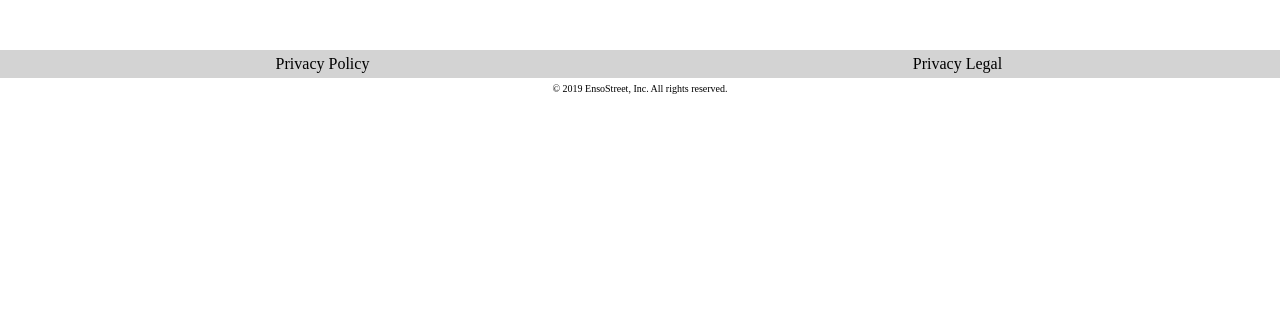
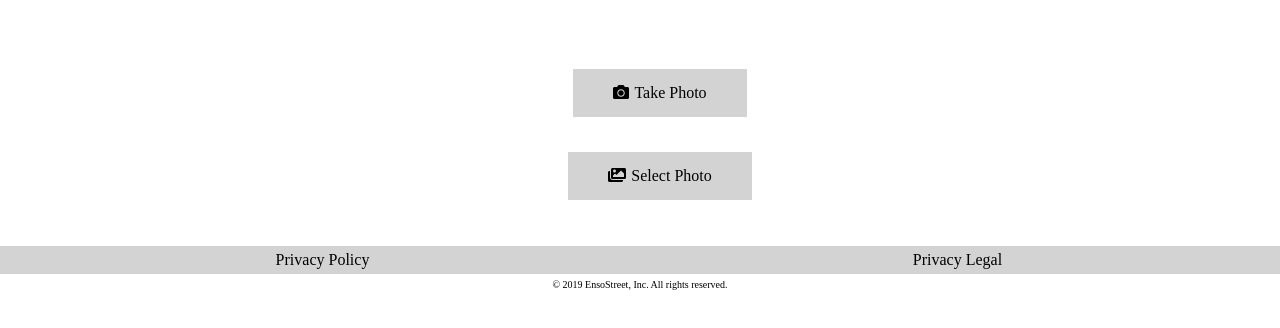
Before and after one commit to liquidMocha/enso-street, a React app: page /post-item/use-my-photo in a window 1280 px wide. Shown: the top 328 px of the page. Built offline with nearby package versions, Linux system fonts and the light colour scheme.

Commit message:
Add page for take picture or select photo

```diff
--- a/src/App.js
+++ b/src/App.js
@@ -14,6 +14,7 @@ import {isUserLoggedIn} from "./UserService";
 import PostItemDetailPage from "./components/postItem/PostItemDetailPage";
 import PriceAndDelivery from "./components/postItem/PriceAndDelivery";
 import Preview from "./components/postItem/Preview";
+import UseMyPhoto from "./components/postItem/UseMyPhoto";
 
 class App extends React.Component {
     render() {
@@ -29,6 +30,7 @@ class App extends React.Component {
                     <Route path="/pick-date" component={DateRangePickerPage}/>
                     <Route path="/add-location" component={AddLocationPage}/>
                     <Route exact path="/post-item" component={PostItemPage}/>
+                    <Route exact path="/post-item/use-my-photo" component={UseMyPhoto}/>
                     <Route exact path="/post-item/details" component={PostItemDetailPage}/>
                     <Route exact path="/post-item/price-and-delivery" component={PriceAndDelivery}/>
                     <Route exact path="/post-item/preview" component={Preview}/>
--- a/src/components/postItem/PostItemPage.js
+++ b/src/components/postItem/PostItemPage.js
@@ -4,9 +4,11 @@ import PostItemTitleBar from "../shared/PostItemTitleBar";
 import {connect} from "react-redux";
 import '../../styles/Button.scss';
 import {FontAwesomeIcon} from "@fortawesome/react-fontawesome";
-import {faCamera} from "@fortawesome/free-solid-svg-icons";
+import {faImage} from "@fortawesome/free-solid-svg-icons";
 import NextButton from "./NextButton";
 import {updatePostedItemImageUrl, updatePostedItemTitle} from "../../redux/postItemActions";
+import InputWithError from "../shared/InputWithError";
+import {Link} from "react-router-dom";
 
 export const PostItemPage = (props) => {
     return (
@@ -14,24 +16,18 @@ export const PostItemPage = (props) => {
             <PostItemTitleBar hideBackButton={true}/>
             <div>
                 <label>Title</label>
-                <input className='input-field' type='text' id='item-title-input'
-                       onChange={((event) => {
-                           props.updatePostedItemTitle(event.target.value);
-                       })}
-                       value={props.title}
+                <InputWithError id='item-title-input' type='text'
+                                onChange={(value) => props.updatePostedItemTitle(value)}
+                                value={props.title}
+                                shouldError={() => {
+                                    return props.title === "";
+                                }}
                 />
-                <div className='image-button'>
-                    <input id='take-photo-input' type="file" accept="image/*" capture="camera"
-                           onChange={(event) => {
-                               if (event.target.files && event.target.files[0]) {
-                                   props.updatePostedItemImageUrl(URL.createObjectURL(event.target.files[0]));
-                               }
-                           }}/>
-                    <label htmlFor='take-photo-input'>
-                        <FontAwesomeIcon icon={faCamera}/>
-                        Take a photo
-                    </label>
-                </div>
+                {props.imageUrl ? <img src={props.imageUrl} alt='User provided item'/> : null}
+                <Link to='/post-item/use-my-photo'>
+                    <FontAwesomeIcon icon={faImage}/>
+                    Use my photo
+                </Link>
                 <NextButton destination='/post-item/details'/>
             </div>
         </div>
@@ -40,6 +36,7 @@ export const PostItemPage = (props) => {
 
 const mapStateToProps = (state) => {
     return {
+        imageUrl: state.postedItem.imageUrl,
         title: state.postedItem.title
     }
 };
--- /dev/null
+++ b/src/components/postItem/UseMyPhoto.js
@@ -0,0 +1,44 @@
+import React from "react";
+import {FontAwesomeIcon} from "@fortawesome/react-fontawesome";
+import {faImages, faCamera} from "@fortawesome/free-solid-svg-icons";
+import {updatePostedItemImageUrl} from "../../redux/postItemActions";
+import {connect} from "react-redux";
+import {withRouter} from "react-router-dom";
+import "../../styles/Input.scss";
+
+const UseMyPhoto = withRouter((props) => {
+    return (
+        <div className='column-layout'>
+            <div className='image-button'>
+                <input id='take-photo-input' type="file" accept="image/*" capture="camera"
+                       onChange={(event) => {
+                           if (event.target.files && event.target.files[0]) {
+                               props.updatePostedItemImageUrl(URL.createObjectURL(event.target.files[0]));
+                               props.history.push('/post-item');
+                           }
+                       }}/>
+                <label htmlFor='take-photo-input'>
+                    <FontAwesomeIcon icon={faCamera}/>
+                    Take Photo
+                </label>
+            </div>
+            <div className='image-button'>
+                <input id='select-image-input' type="file" accept="image/*"
+                       onChange={(event) => {
+                           if (event.target.files && event.target.files[0]) {
+                               props.updatePostedItemImageUrl(URL.createObjectURL(event.target.files[0]));
+                               props.history.push('/post-item');
+                           }
+                       }}/>
+                <label htmlFor='take-photo-input'>
+                    <FontAwesomeIcon icon={faImages}/>
+                    Select Photo
+                </label>
+            </div>
+        </div>
+    )
+});
+
+const mapDispatchToProps = {updatePostedItemImageUrl};
+
+export default connect(null, mapDispatchToProps)(UseMyPhoto)
--- a/src/components/shared/InputWithError.js
+++ b/src/components/shared/InputWithError.js
@@ -17,6 +17,7 @@ const InputWithError = (prop) => {
                 onBlur={_ => {
                     prop.shouldError && prop.shouldError() ? setDisplayError(true) : setDisplayError(false)
                 }}
+                value={prop.value}
             />
             {displayError ? <ErrorMessage message='This field is required'/> : null}
         </div>
--- a/src/styles/Input.scss
+++ b/src/styles/Input.scss
@@ -38,11 +38,12 @@ input[type=number] {
   [type="file"] + label {
     display: flex;
     justify-content: center;
-    background: white;
+    background: lightgrey;
     border: none;
     color: black;
     cursor: pointer;
     margin-bottom: 1rem;
+    padding: 15px 20px;
     outline: none;
     position: relative;
     width: 100%;
```
